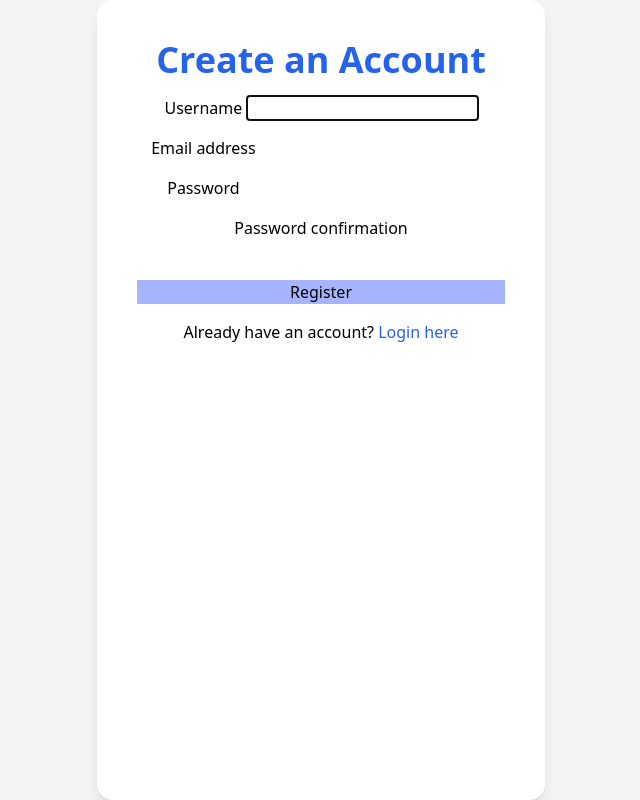
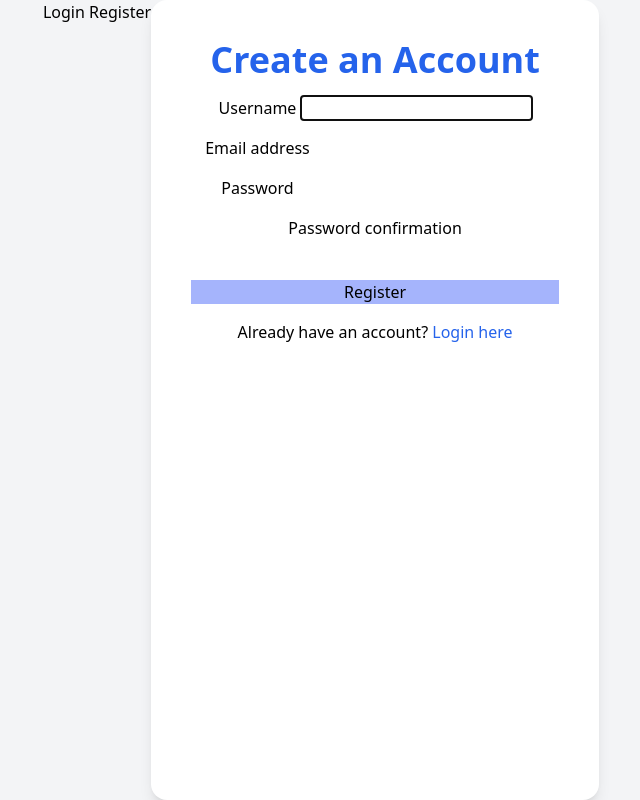
Before and after one commit to MSHAHID1122/Django, a Django app: page / in a window 1280 px wide. Shown: the whole page, without its empty margins (319-959 px from the left). Run offline with Django 4.2, Linux system fonts and the light colour scheme; some libraries are stand-ins or nearby versions.

Commit message:
adding nav bar

```diff
--- a/FinanceApp/finance/templates/finance/base.html
+++ b/FinanceApp/finance/templates/finance/base.html
@@ -7,6 +7,10 @@
     <title>{% block title %}{% endblock %}</title>
   </head>
   <body class="bg-gray-100 flex justify-center min-h-screen">
+     <nav>
+      <a href="{% url 'login'% }"> Login</a>
+      <a href="{% url 'register'% }"> Register</a>
+     </nav>
     {% block content %}{% endblock %}
   </body>
 </html>
```
